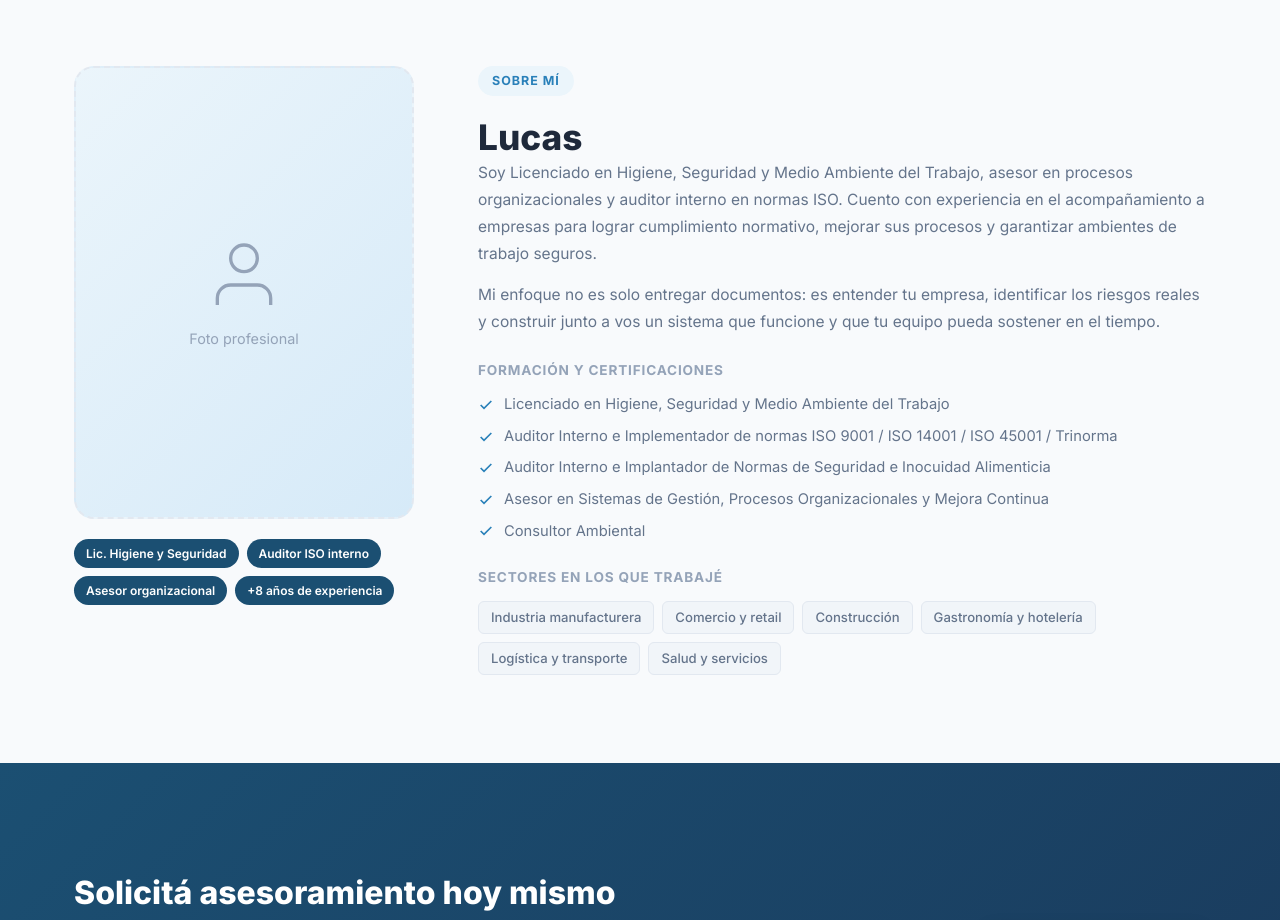
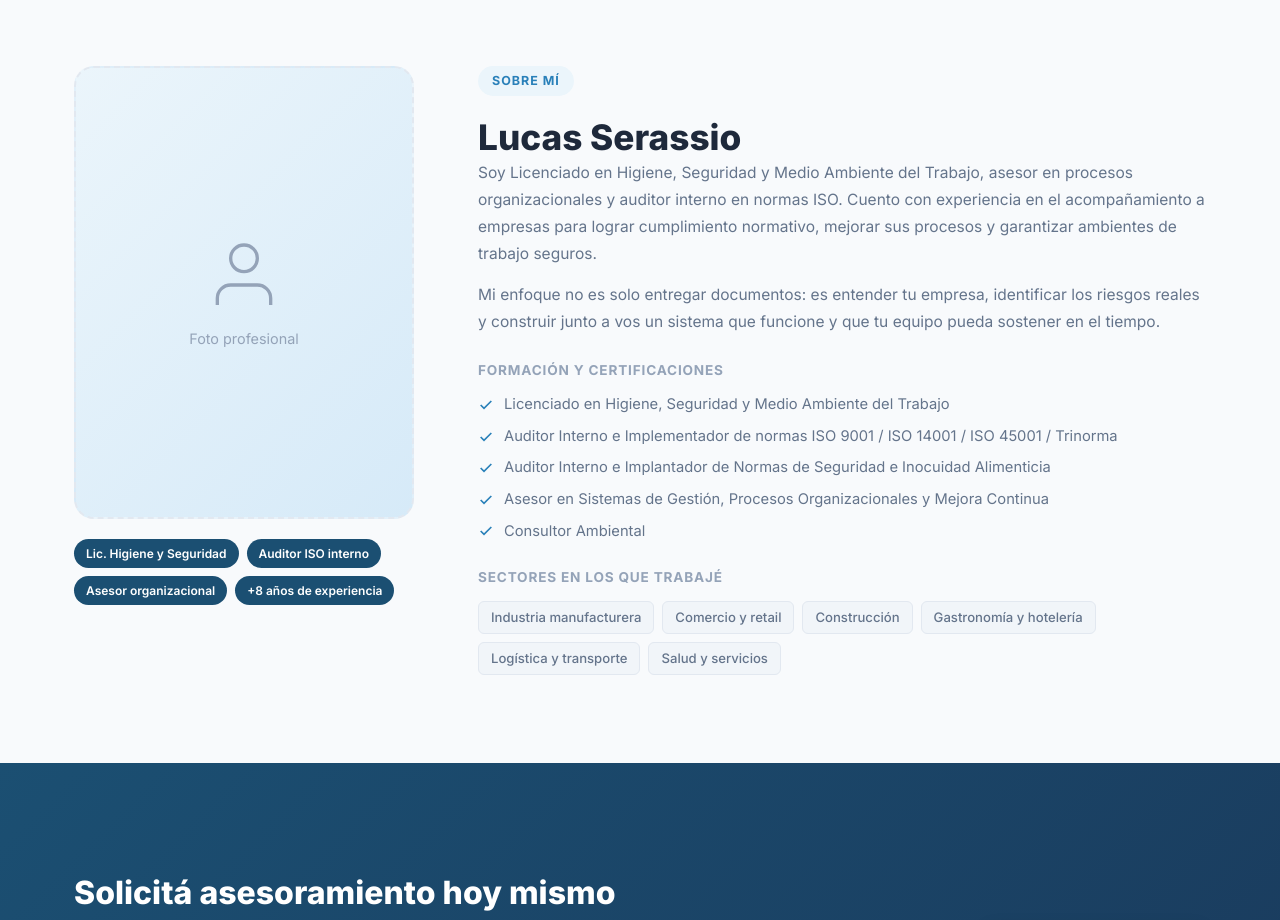
Before and after one commit to gianserassio/Web-Lucas, a website: page index.html in a window 1280 px wide. Shown: the part 7040-7960 px from the top of the page. Drawn offline with Linux system fonts and the light colour scheme.

Commit message:
Actualizar nombre a 'Lucas Serassio' en sección Sobre mí
Co-Authored-By: Claude Sonnet 4.6 <noreply@anthropic.com>

```diff
--- a/index.html
+++ b/index.html
@@ -567,7 +567,7 @@
         </div>
         <div class="sobre-mi__content" data-animate>
           <span class="section__tag">Sobre mí</span>
-          <h2>Lucas</h2>
+          <h2>Lucas Serassio</h2>
           <p class="sobre-mi__bio">
             Soy Licenciado en Higiene, Seguridad y Medio Ambiente del Trabajo, asesor en procesos organizacionales y auditor interno en normas ISO. Cuento con experiencia en el acompañamiento a empresas para lograr cumplimiento normativo, mejorar sus procesos y garantizar ambientes de trabajo seguros.
           </p>
```
